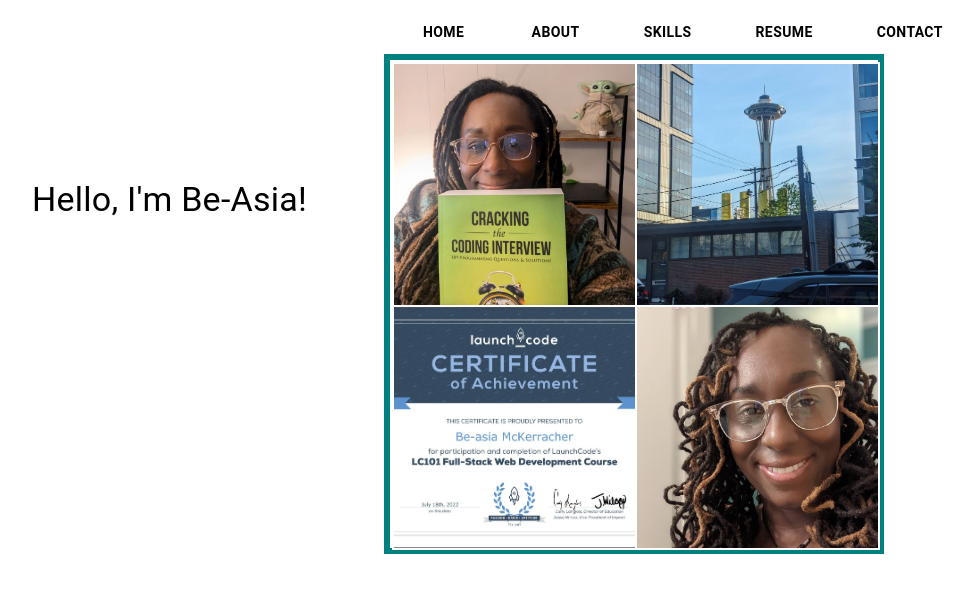
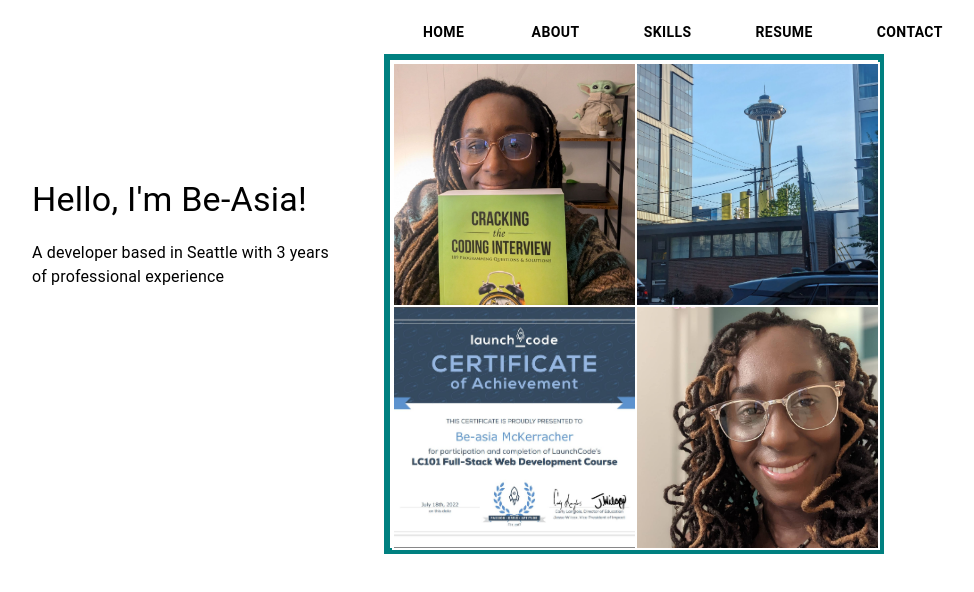
Before and after one commit to amerigirl/website, a React (Create React App) app: page / in a window 1280 px wide. Shown: the top 592 px of the page, without its empty margins (182-1156 px from the left). Built offline with nearby package versions, Linux system fonts and the light colour scheme.

Commit message:
beginning to work on quick read

```diff
--- a/src/Components/AboutMe.jsx
+++ b/src/Components/AboutMe.jsx
@@ -23,6 +23,10 @@ const AboutMe = () => {
         >
           <Typography variant="h4" component="div">
             Hello, I'm Be-Asia!
+          </Typography>
+        <br></br>
+          <Typography>
+            A developer based in Seattle with 3 years of professional experience
           </Typography>
         </Box>
 
```
Also changed, not shown: public/cleanCode.jpg (deleted), public/meAndGrogu.jpg (deleted).
